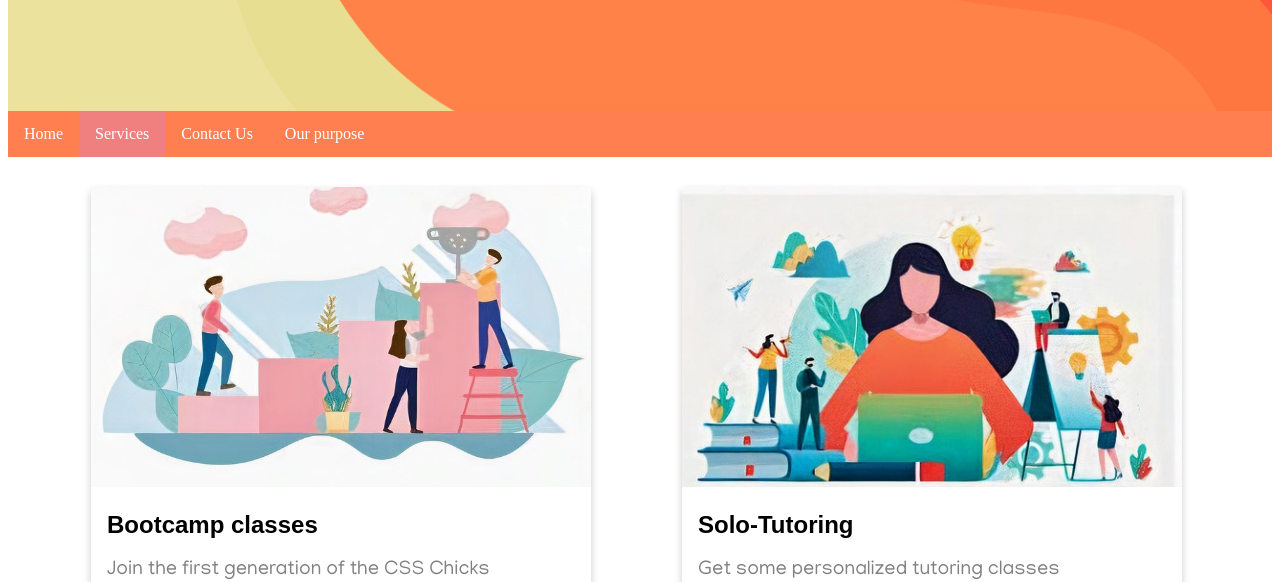
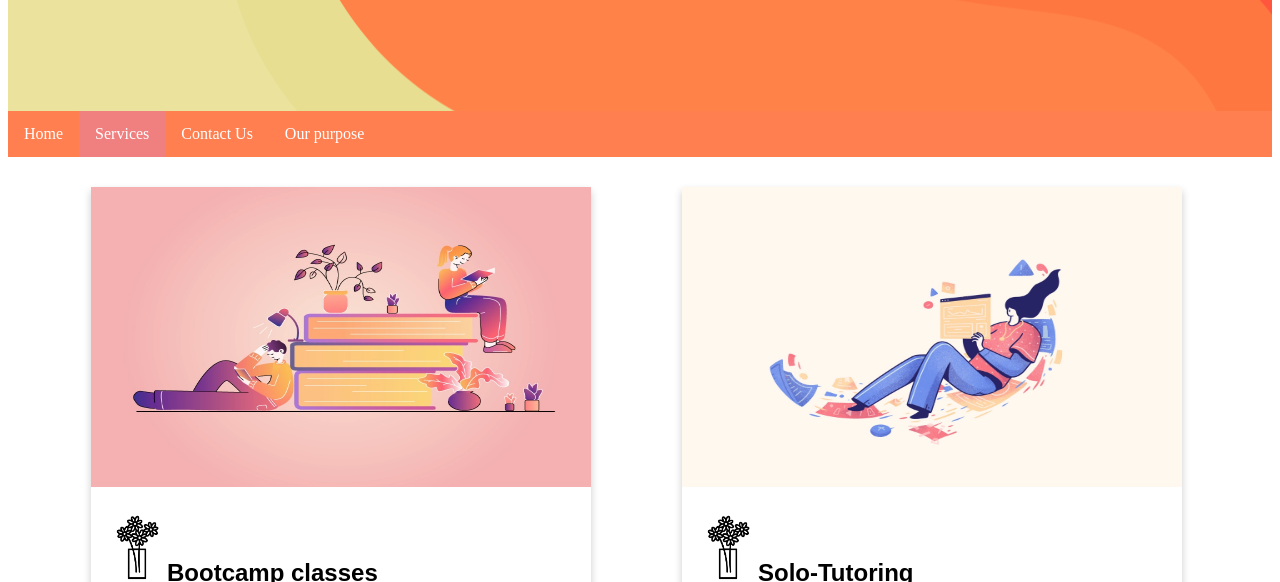
Before and after one commit to codekittie/csschick, a plain HTML site: page services.html in a window 1280 px wide. Shown: the part 218-800 px from the top of the page. Drawn offline with Linux system fonts and the light colour scheme; a script that the page names is missing; a web font is replaced by a local one.

Commit message:
Touch up

```diff
--- a/about.css
+++ b/about.css
@@ -61,7 +61,7 @@ p {
 
 img {
   width: 400px;
-  background-color: peachpuff;
+  background: linear-gradient(#ffdab9, white);
   padding-left: 20px;
   padding-right: 20px;
   padding-top: 20px;
--- a/contact.css
+++ b/contact.css
@@ -110,5 +110,5 @@ button[type=submit]:hover {
 }
 
 div[data-netlify-recaptcha="true"] {
-  margin-top: 20px;
+  margin-top: 10px;
 }
--- a/index.css
+++ b/index.css
@@ -59,7 +59,7 @@ p {
 }
 
 .firstpart {
-    background-color: linen;
+    background-color: antiquewhite;
     border-radius: 20px;
     float: right;
     padding-left: 10px;
--- a/services.css
+++ b/services.css
@@ -137,3 +137,8 @@ p {
   margin-top: 50px;
   max-width: 900px;
 }
+
+.flower {
+  width: 60px;
+  height: 70px;
+}
--- a/services.html
+++ b/services.html
@@ -29,9 +29,9 @@
     <div class="row">
       <div class="column">
         <div class="card">
-          <img src="team2.0.jpg" alt="Bootcamp Classes" style="width:100%">
+          <img src="womentogether - Copy.webp" alt="Bootcamp Classes" style="width:100%">
           <div class="container">
-            <h2>Bootcamp classes</h2>
+            <h2><img src="noun_flowers_894125.png" class="flower">Bootcamp classes</h2>
             <p class="title">Join the first generation of the CSS Chicks</p>
             <p>Join us on the first ever generation! The bootcamp online course is 6 months. For more information on the bootcamp send us an email.</p>
             <p>officialcsschick@gmail.com</p>
@@ -42,9 +42,9 @@
 
       <div class="column">
         <div class="card">
-          <img src="woman2.0.jpg" alt="Mike" style="width:100%">
+          <img src="womenalone.webp" alt="Mike" style="width:100%">
           <div class="container">
-            <h2>Solo-Tutoring</h2>
+            <h2><img src="noun_flowers_894125.png" class="flower">Solo-Tutoring</h2>
             <p class="title">Get some personalized tutoring classes</p>
             <p>Sign up for personalized one-on-one classes where we can have 1-2 video chat classes per week and I'll gie you assingments for the rest of the week.</p>
             <p>officialcsschick@gmail.com</p>
@@ -53,7 +53,7 @@
         </div>
       </div>
     </div>
-    <img src="woman2.02.jpg" id="woman2img">
+    <img src="womaaan.webp" id="woman2img">
 
     <div class="firstpart">
 
```
Also changed, not shown: about.html (+3 -2 lines), index.html (+1 -1 lines), campaign.webp (added), noun_flowers_894125.png (added), study.jpg (added), womaaan.webp (added), womenalone.webp (added), womencool.png (added), womentogether - Copy.webp (added), womentogether.webp (added).
